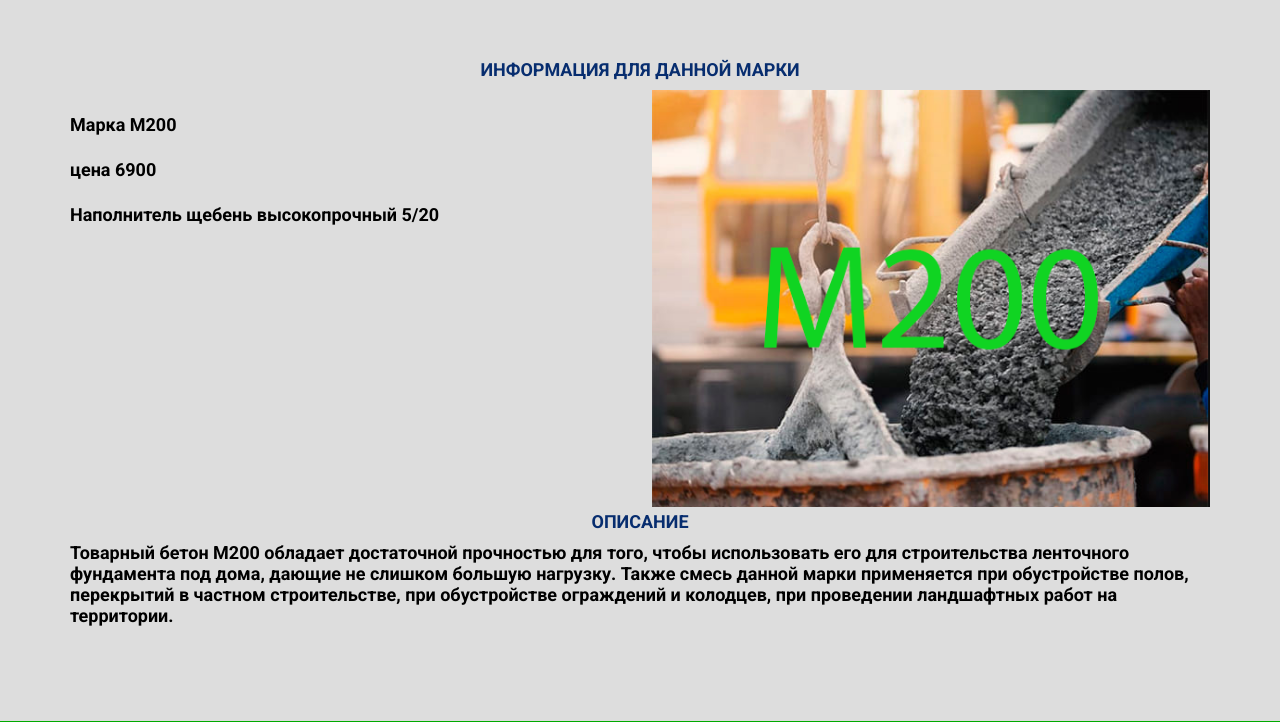
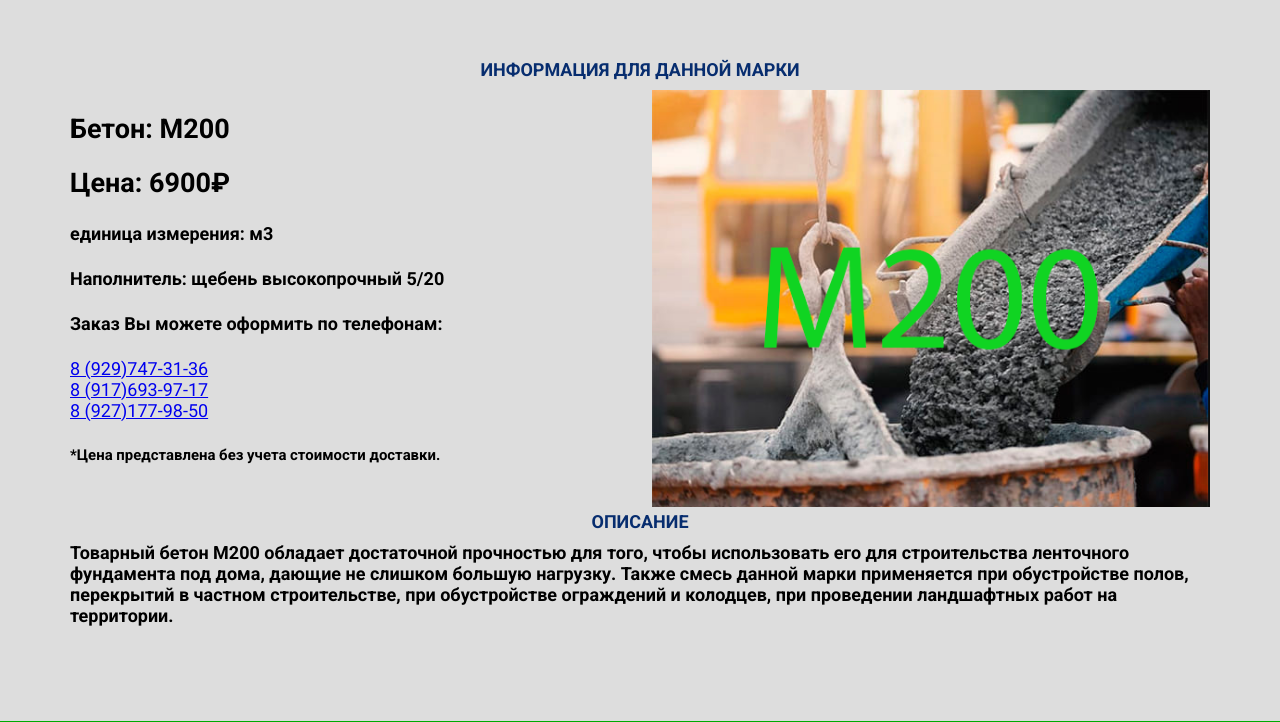
Before and after one commit to Listoker/saransk-beton-mordovia, a Flask app: page /tovar/beton200 in a window 1280 px wide. Shown: the part 231-953 px from the top of the page. Run offline with Flask 3, Linux system fonts and the light colour scheme; some libraries are stand-ins or nearby versions.

Commit message:
Add files via upload

```diff
--- a/templates/beton.html
+++ b/templates/beton.html
@@ -78,9 +78,15 @@
 
 			<div class="col-md-6">
 				<div class="osnovnovnoe-col-1">
-					<h4>Марка {{ info[0] }}</h4>
-					<h4>цена {{ info[1] }}</h4>
-					<h4>Наполнитель {{ info[2] }}</h4>
+					<h1>Бетон: {{ info[0] }}</h1>
+					<h1>Цена: {{ info[1] }}₽</h1>
+					<h4>единица измерения: м3</h4>
+					<h4>Наполнитель: {{ info[2] }}</h4>
+					<h4>Заказ Вы можете оформить по телефонам:</h4>
+					<a href="tel:89297473136">8 (929)747-31-36</a></br>
+					<a href="tel:89176939717">8 (917)693-97-17</a></br>
+					<a href="tel:89271779850">8 (927)177-98-50</a></br>
+					<h5>*Цена представлена без учета стоимости доставки.</h5>
 				</div>
 
 			</div>
```
Also changed, not shown: templates/glavnoe.html (+7 -0 lines).
